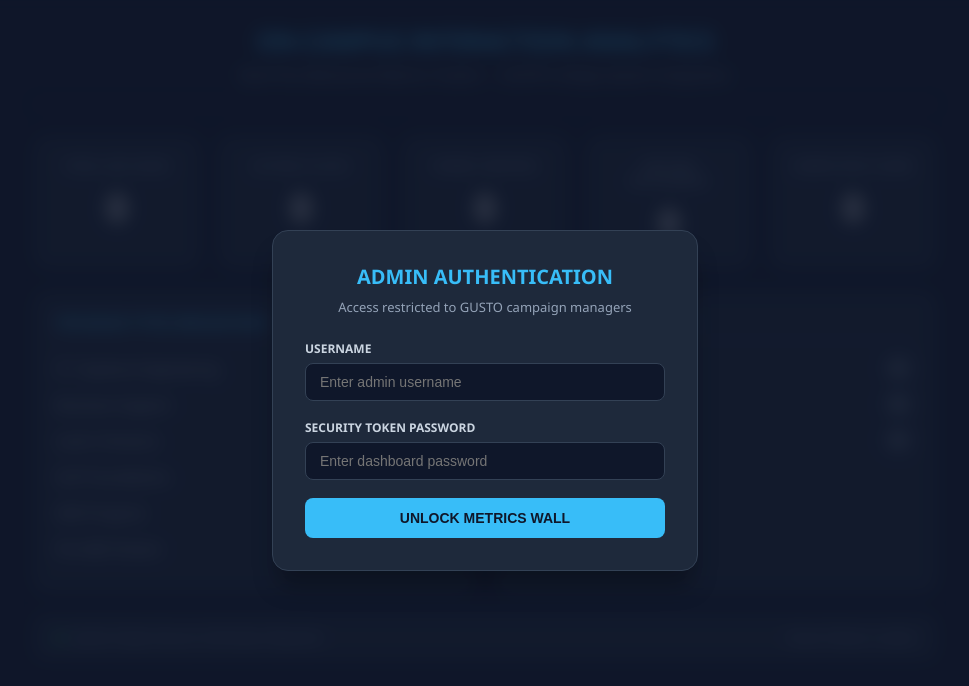
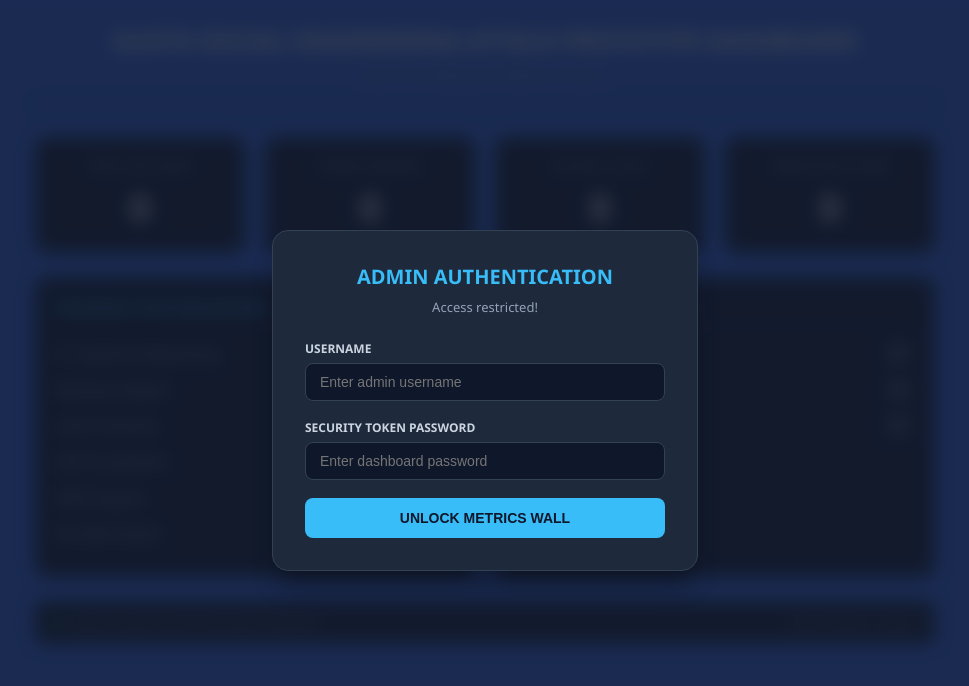
Before and after one commit to kaungmyathtet123/gusto-collaboration-scenario-prototypewalletattack, a website: page Dashboard.html in a window 1280 px wide. Shown: the whole page, without its empty margins (155-1124 px from the left). Drawn offline with Linux system fonts and the light colour scheme.

Commit message:
Add files via upload

```diff
--- a/Dashboard.html
+++ b/Dashboard.html
@@ -7,7 +7,7 @@
     <style>
         body {
             font-family: 'Segoe UI', Roboto, Helvetica, Arial, sans-serif;
-            background-color: #0f172a; /* Deep navy/slate background */
+            background-color: #4579f1; /* Deep navy/slate background */
             color: #f8fafc;
             margin: 0;
             padding: 24px;
@@ -42,7 +42,7 @@
 
         .header-panel h1 {
             font-size: 24px;
-            color: #38bdf8; /* Bright energetic blue accent */
+            color: #ffffff; /* Bright energetic blue accent */
             margin: 0 0 8px 0;
             text-transform: uppercase;
         }
@@ -250,7 +250,7 @@
 <div class="login-overlay" id="loginOverlay">
     <div class="login-card">
         <h2>Admin Authentication</h2>
-        <p>Access restricted to GUSTO campaign managers</p>
+        <p>Access restricted!</p>
         <form id="loginForm">
             <div class="input-group">
                 <label for="adminUsername">Username</label>
@@ -269,8 +269,8 @@
 <div class="dashboard-container" id="dashboardContainer">
 
     <div class="header-panel">
-        <h1>On-Campus Interaction Analytics</h1>
-        <p>Real-Time Behavioral Metrics Tracker — GUSTO College System Integration</p>
+        <h1>GUSTO Social Engineering Attack Prototype Dashboard</h1>
+        <p>Real-Time Behavioral Metrics Tracker</p>
     </div>
 
     <div class="metrics-grid">
@@ -279,16 +279,12 @@
             <div class="metric-value" id="scanCount">0</div>
         </div>
         <div class="metric-card">
-            <div class="metric-label">Action Clicks</div>
-            <div class="metric-value" id="clickCount">0</div>
-        </div>
-        <div class="metric-card">
             <div class="metric-label">Forms Verified</div>
             <div class="metric-value" id="submissionCount">0</div>
         </div>
         <div class="metric-card">
-            <div class="metric-label">PIN Pad Keystrokes</div>
-            <div class="metric-value" id="pinInputCount">0</div>
+            <div class="metric-label">Action Clicks</div>
+            <div class="metric-value" id="clickCount">0</div>
         </div>
         <div class="metric-card">
             <div class="metric-label">Completed Flows</div>
```
